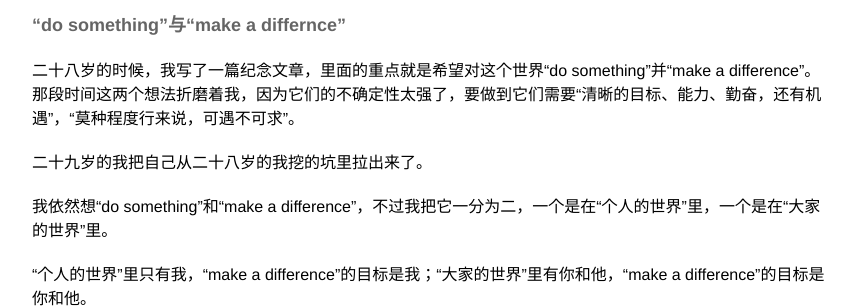
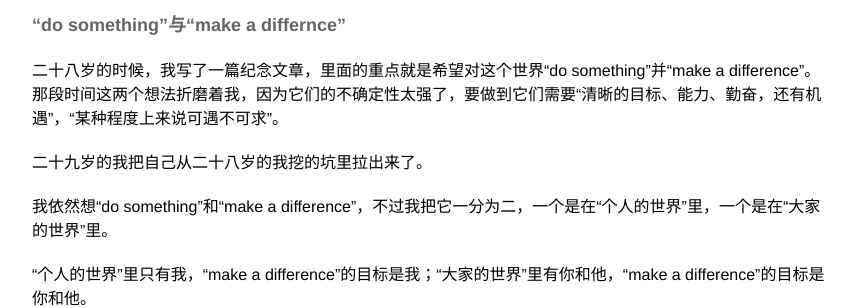
Before and after one commit to mileistone/mileistone.github.io, a Jekyll site: the page built from _posts/2021-02-23-29-begin-with-the-end-in-mind.md, in a window 1280 px wide. Shown: the part 992-1300 px from the top of the page, without its empty margins (208-1071 px from the left). Built offline with Jekyll 4.4.1, drawn with Linux system fonts in a browser that asks for light colours.

Commit message:
Update 2021-02-23-29-begin-with-the-end-in-mind.md

```diff
--- a/_posts/2021-02-23-29-begin-with-the-end-in-mind.md
+++ b/_posts/2021-02-23-29-begin-with-the-end-in-mind.md
@@ -38,7 +38,7 @@ date: 2021-02-23 22:00:00
 
 ##### “do something”与“make a differnce”
 
-二十八岁的时候，我写了一篇纪念文章，里面的重点就是希望对这个世界“do something”并“make a difference”。那段时间这两个想法折磨着我，因为它们的不确定性太强了，要做到它们需要“清晰的目标、能力、勤奋，还有机遇”，“莫种程度行来说，可遇不可求”。
+二十八岁的时候，我写了一篇纪念文章，里面的重点就是希望对这个世界“do something”并“make a difference”。那段时间这两个想法折磨着我，因为它们的不确定性太强了，要做到它们需要“清晰的目标、能力、勤奋，还有机遇”，“某种程度上来说可遇不可求”。
 
 二十九岁的我把自己从二十八岁的我挖的坑里拉出来了。
 
```
